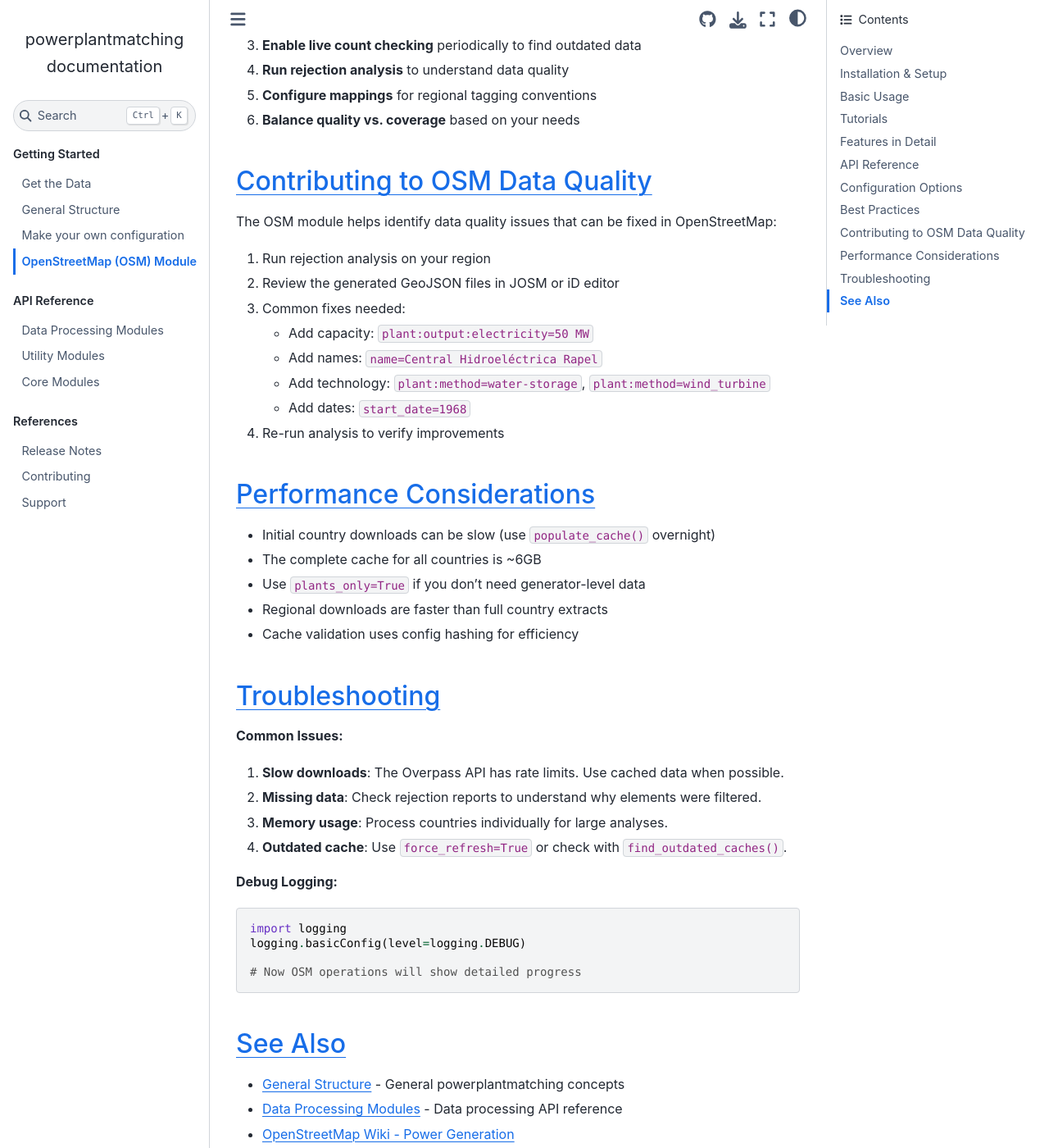
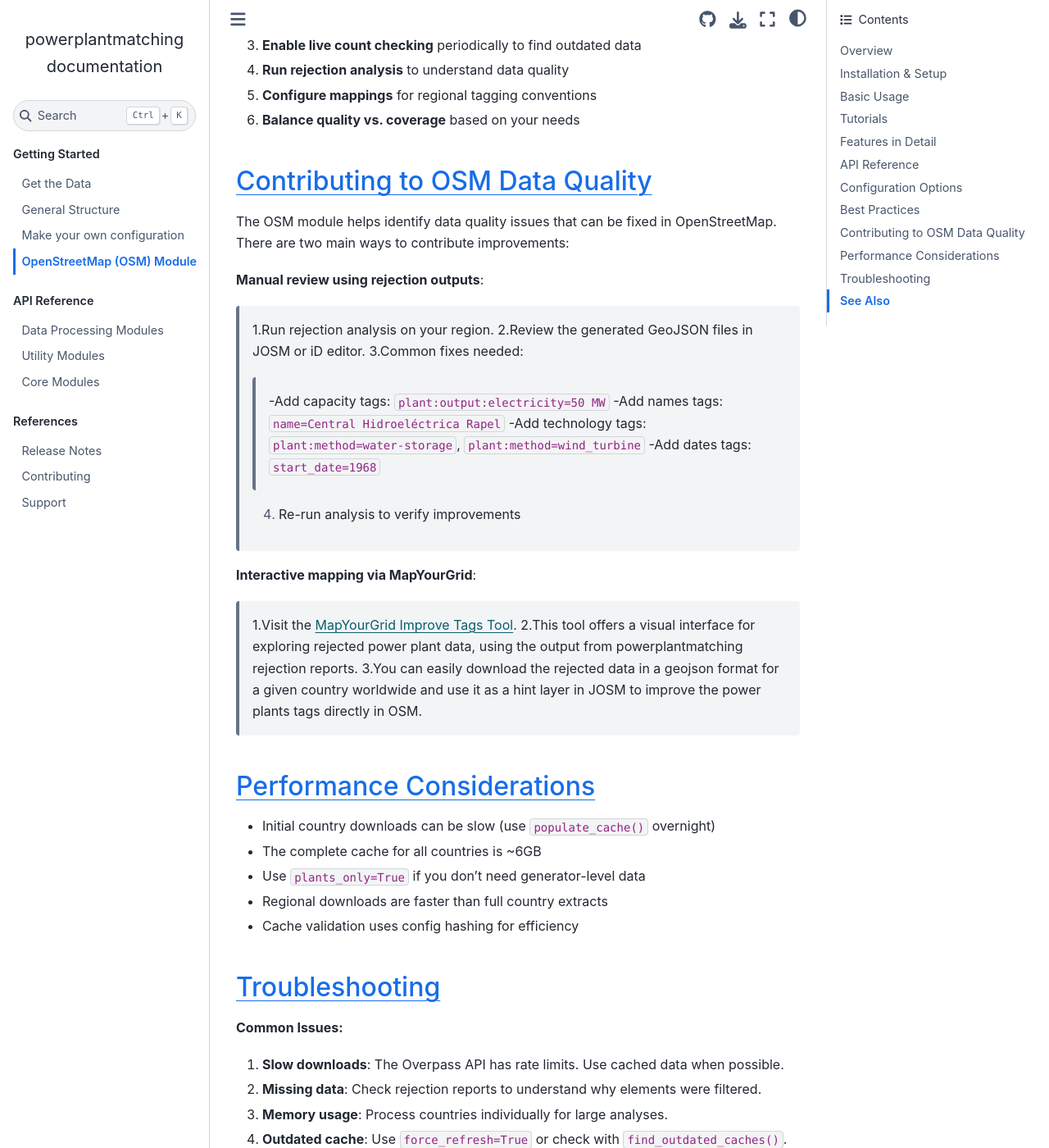
Before and after one commit to PyPSA/powerplantmatching, a Sphinx documentation site: the page built from doc/osm-module.rst, in a window 1280 px wide and 1400 px high, scrolled down 11995 px. Shown: the whole window at 82% size. Built offline with Sphinx 7.4.7 and the Sphinx Book theme 1.1.4, drawn with Linux system fonts in a browser that asks for light colours; pages that are not in the unit, such as notebooks, are missing from menus.

Commit message:
Update osm-module.rst
Added content to the Contributing to OSM Data Quality section

```diff
--- a/doc/osm-module.rst
+++ b/doc/osm-module.rst
@@ -497,18 +497,27 @@ Best Practices
 Contributing to OSM Data Quality
 --------------------------------
 
-The OSM module helps identify data quality issues that can be fixed in OpenStreetMap:
+The OSM module helps identify data quality issues that can be fixed in OpenStreetMap. There are two main ways to contribute improvements:
 
-1. Run rejection analysis on your region
-2. Review the generated GeoJSON files in JOSM or iD editor
-3. Common fixes needed:
+**Manual review using rejection outputs**:
 
-   - Add capacity: ``plant:output:electricity=50 MW``
-   - Add names: ``name=Central Hidroeléctrica Rapel``
-   - Add technology: ``plant:method=water-storage``, ``plant:method=wind_turbine``
-   - Add dates: ``start_date=1968``
+    1.Run rejection analysis on your region.
+    2.Review the generated GeoJSON files in JOSM or iD editor.
+    3.Common fixes needed:
 
-4. Re-run analysis to verify improvements
+        -Add capacity tags: ``plant:output:electricity=50 MW``
+        -Add names tags: ``name=Central Hidroeléctrica Rapel``
+        -Add technology tags: ``plant:method=water-storage``, ``plant:method=wind_turbine``
+        -Add dates tags: ``start_date=1968``
+
+    4. Re-run analysis to verify improvements
+
+**Interactive mapping via MapYourGrid**:
+
+    1.Visit the `MapYourGrid Improve Tags Tool <https://mapyourgrid.org/tools/#improve-osm-tags-with-ppm>`_.
+    2.This tool offers a visual interface for exploring rejected power plant data, using the output from powerplantmatching rejection reports.
+    3.You can easily download the rejected data in a geojson format for a given country worldwide and use it as a hint layer in JOSM to improve the power  plants tags directly in OSM.
+
 
 Performance Considerations
 --------------------------
```
